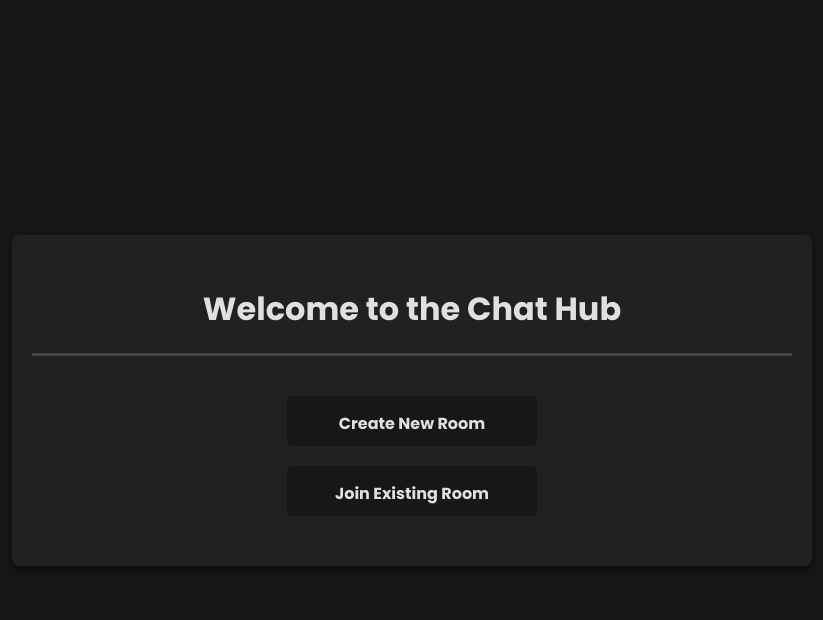
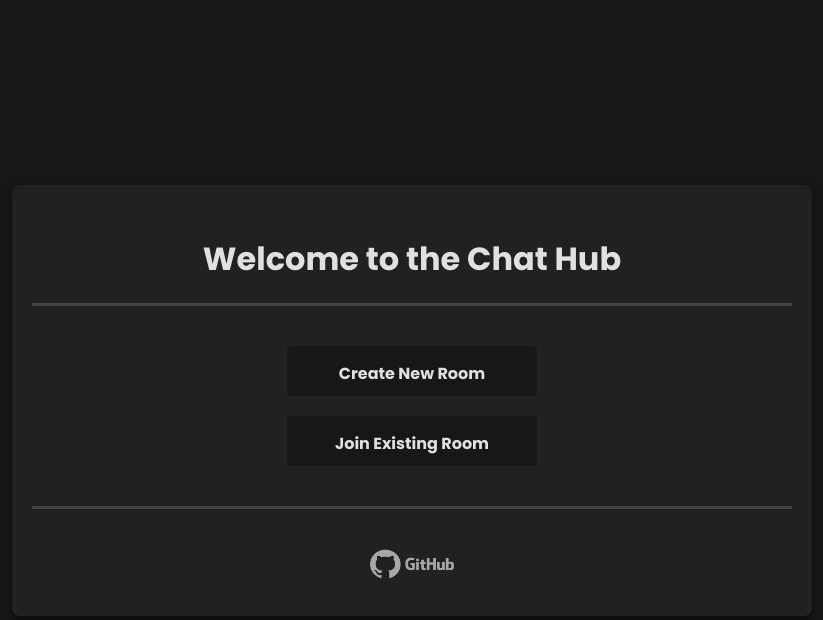
Before and after one commit to jyotirmay-exe/flask-ChatHub, a Flask app: page / in a window 1280 px wide. Shown: the top 620 px of the page, without its empty margins (228-1051 px from the left). Run offline with Flask 3, Linux system fonts and the light colour scheme.

Commit message:
frontend update

```diff
--- a/templates/index.html
+++ b/templates/index.html
@@ -16,8 +16,12 @@
             <input type="text" style="display:none;" id="roomID" oninput="editRoomID()" placeholder="ROOM #ID" autocomplete="off">
             <div style="display:none;" class="button join-room" id="join" onclick="redirectRoom()">Join</div>
         </div>
+        <footer class="footer" style="text-align: center; margin-top: 40px; margin-bottom: -10px; padding-top: 30px; border-top: 3px #444 solid;">
+            <a href="https://github.com/jyotirmay-exe/" target="_blank">
+                <img src="/static/icons/gh-icon.png" class="logo-img" alt="GH Logo">
+            </a>
+        </footer>
     </div>
-
     <script src="/static/scripts/script.js"></script>
 </body>
 </html>
```
